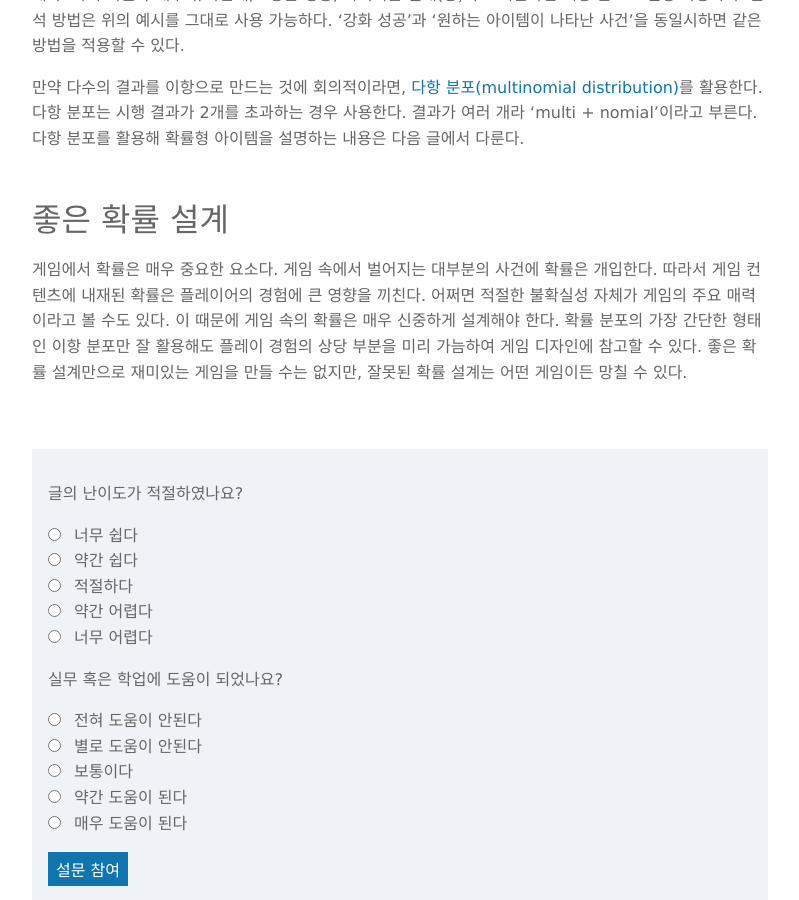
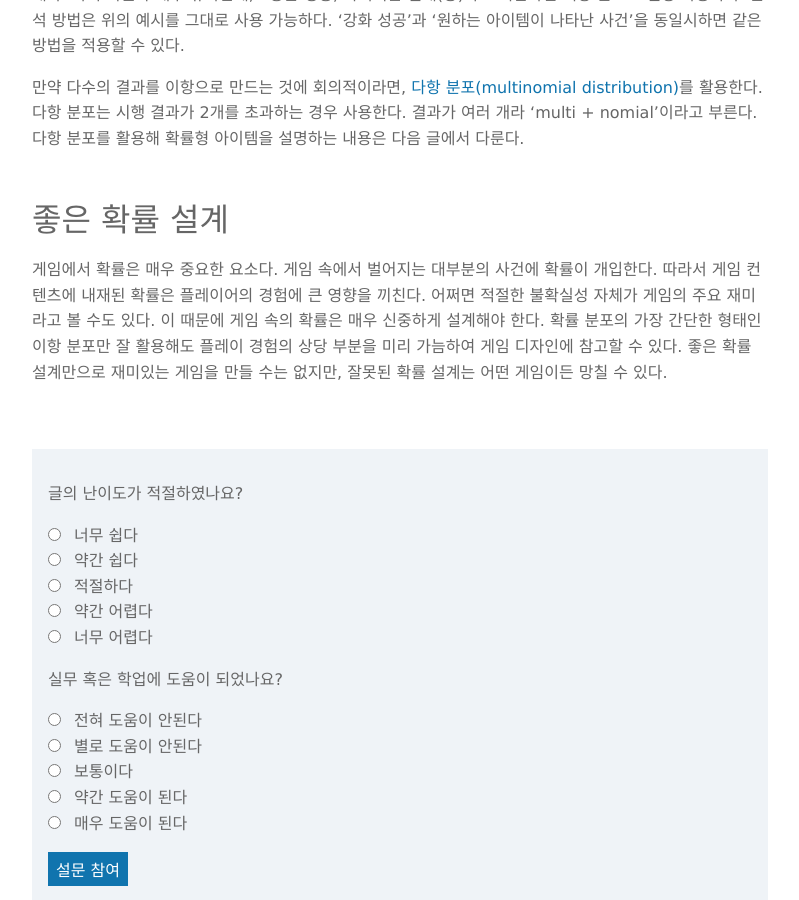
Before and after one commit to boxnwhiskr/boxnwhiskr.github.io, a Jekyll site: the page built from _posts/2015-05-21-binomial_dist_in_games.markdown, in a window 1280 px wide and 900 px high, scrolled down 12651 px. Shown: the whole window, without its empty margins (240-1039 px from the left). Built offline with Jekyll 4.4.1, drawn with Linux system fonts in a browser that asks for light colours; nearby versions of some CDN libraries; some web fonts are replaced; formulas are drawn with MathJax 3.

Commit message:
Modify a sentence

```diff
--- a/_posts/2015-05-21-binomial_dist_in_games.markdown
+++ b/_posts/2015-05-21-binomial_dist_in_games.markdown
@@ -371,9 +371,9 @@ $$P(X=r) = \frac{(k + r - 1)!}{k!(r-1)!}(1-p)^{r}p^{k}$$
 # 좋은 확률 설계
 
 게임에서 확률은 매우 중요한 요소다.
-게임 속에서 벌어지는 대부분의 사건에 확률은 개입한다.
+게임 속에서 벌어지는 대부분의 사건에 확률이 개입한다.
 따라서 게임 컨텐츠에 내재된 확률은 플레이어의 경험에 큰 영향을 끼친다.
-어쩌면 적절한 불확실성 자체가 게임의 주요 매력이라고 볼 수도 있다.
+어쩌면 적절한 불확실성 자체가 게임의 주요 재미라고 볼 수도 있다.
 이 때문에 게임 속의 확률은 매우 신중하게 설계해야 한다.
 확률 분포의 가장 간단한 형태인 이항 분포만 잘 활용해도 플레이 경험의 상당 부분을 미리 가늠하여 게임 디자인에 참고할 수 있다.
 좋은 확률 설계만으로 재미있는 게임을 만들 수는 없지만, 잘못된 확률 설계는 어떤 게임이든 망칠 수 있다.
```
